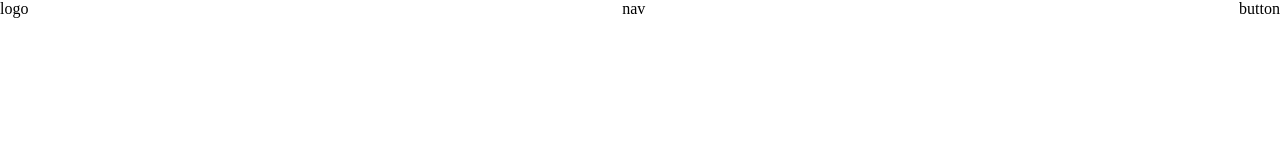
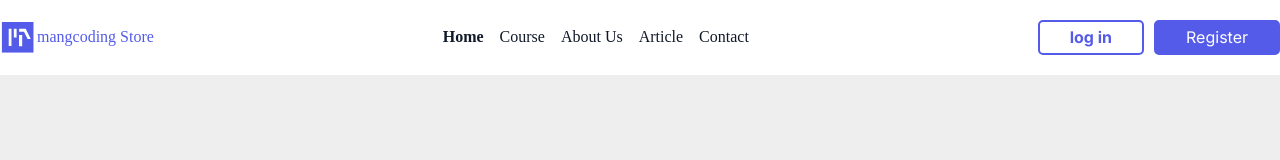
Before and after one commit to tasneemjber/landing, a plain HTML site: page index.html in a window 1280 px wide. Drawn offline with Linux system fonts and the light colour scheme.

Commit message:
responsive header

```diff
--- a/assets/css/main.css
+++ b/assets/css/main.css
@@ -1 +1,78 @@
 @import './base.css';
+body{
+    font-family: var(--mainFont);
+    background-color: #eee;
+}
+.menu{
+    display: none;
+}
+.header{
+    background-color: #fff;
+    padding: 20px 0;
+}
+.header .logo{
+    display: flex;
+    align-items: center;
+    gap: 2px;
+}
+.header .logo img{
+    width: 35px;
+}
+.header .logo a{
+    color:var(--mainColor);
+}
+.active{
+    font-weight: 900;
+}
+.nav ul{
+    display: flex;
+    flex-wrap: wrap;
+    gap: 16px;
+}
+.nav ul li a {
+    color:#101928
+}
+.auth{
+    display: flex;
+    flex-wrap: wrap;
+    align-items: center;
+    gap:10px;
+
+}
+.auth a {
+    font-family:var(--subfont) ;
+    border-radius: 5px;
+    padding: 5.354176521695px 30px;
+}
+
+.auth .login{
+border: 2px solid var(--mainColor);
+color:var(--mainColor) ;
+font-weight: 700;
+}
+.auth .register{
+color: #fff;
+background-color: var(--mainColor);
+border: 2px solid var(--mainColor);
+}
+/* media header */
+@media screen and (max-width: 992px) {
+    .nav , .auth{
+        display: none;
+    }
+    .menu {
+        display: block;
+        order: 1;
+    }
+}
+@media screen and (max-width: 576px) {
+    .container{
+        width: calc(100%-120px);
+    }
+    .header .logo img{
+        width: 20px;
+    }
+    .header .logo a{
+        font-size: 10px;
+    }
+}
--- a/index.html
+++ b/index.html
@@ -1,25 +1,54 @@
 <!DOCTYPE html>
 <html lang="en">
+
 <head>
   <meta charset="UTF-8">
   <meta name="viewport" content="width=device-width, initial-scale=1.0">
   <title>Document</title>
+  <link rel="stylesheet" href="https://cdnjs.cloudflare.com/ajax/libs/font-awesome/6.6.0/css/all.min.css" integrity="sha512-Kc323vGBEqzTmouAECnVceyQqyqdsSiqLQISBL29aUW4U/M7pSPA/gEUZQqv1cwx4OnYxTxve5UMg5GT6L4JJg==" crossorigin="anonymous" referrerpolicy="no-referrer" />
   <link rel="stylesheet" href="./assets/css/main.css">
 </head>
+
 <body>
   <header class="header">
     <div class="container">
       <div class="row">
 
-            <div class="logo">logo</div>
+        <div class="logo">
+          <img src="./assets/img/Logo.svg">
+          <a href="#">mangcoding Store</a>
+        </div>
+        <i class="fa-solid fa-bars menu"></i>
+        <nav class="nav">
+          <ul>
+            <li>
+              <a href="#" class="active">Home</a>
+            </li>
+            <li>
+              <a href="#"> Course</a>
+            </li>
+            <li>
+              <a href="#"> About Us</a>
+            </li>
+            <li>
+              <a href="#"> Article</a>
+            </li>
+            <li>
+              <a href="#"> Contact</a>
+            </li>
+          </ul>
+        </nav>
 
-            <nav class="nav">nav</nav>
+        <div class="auth">
+          <a href="#" class="login">log in</a>
+          <a href="#" class="register">Register</a>
+        </div>
 
-            <div class="auth">button</div>
       </div>
     </div>
   </header>
 
 
 </body>
+
 </html>
```
Also changed, not shown: assets/img/Logo.svg (added). Lines whose indentation alone changed are shown as unchanged.
